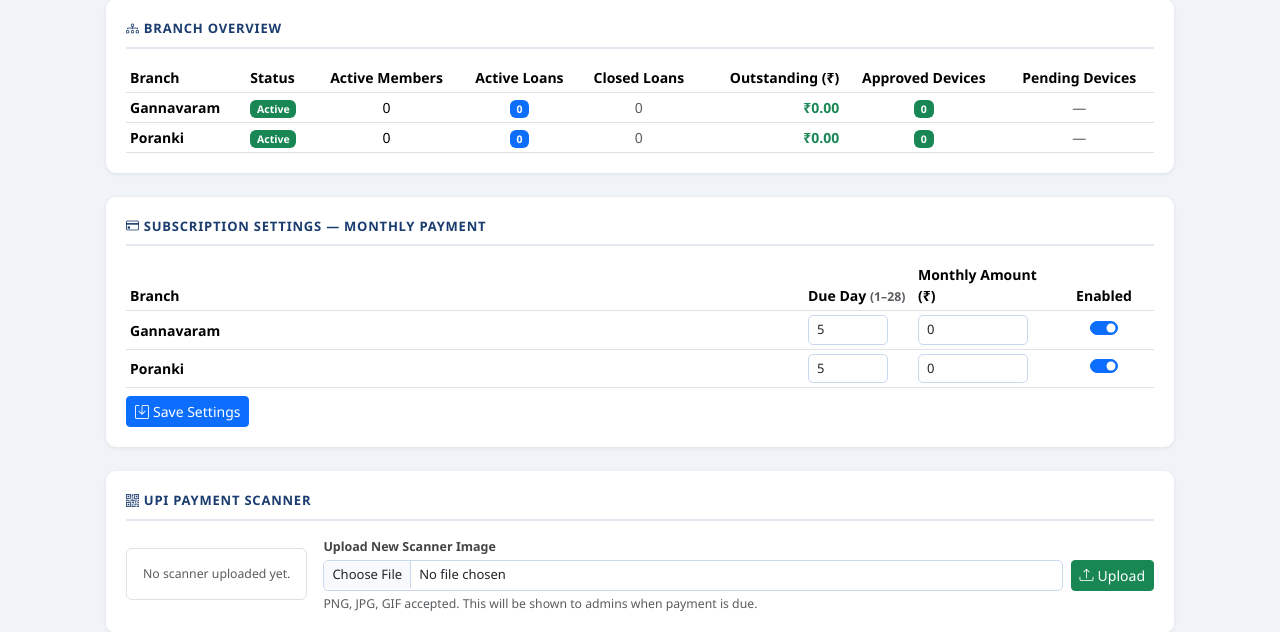
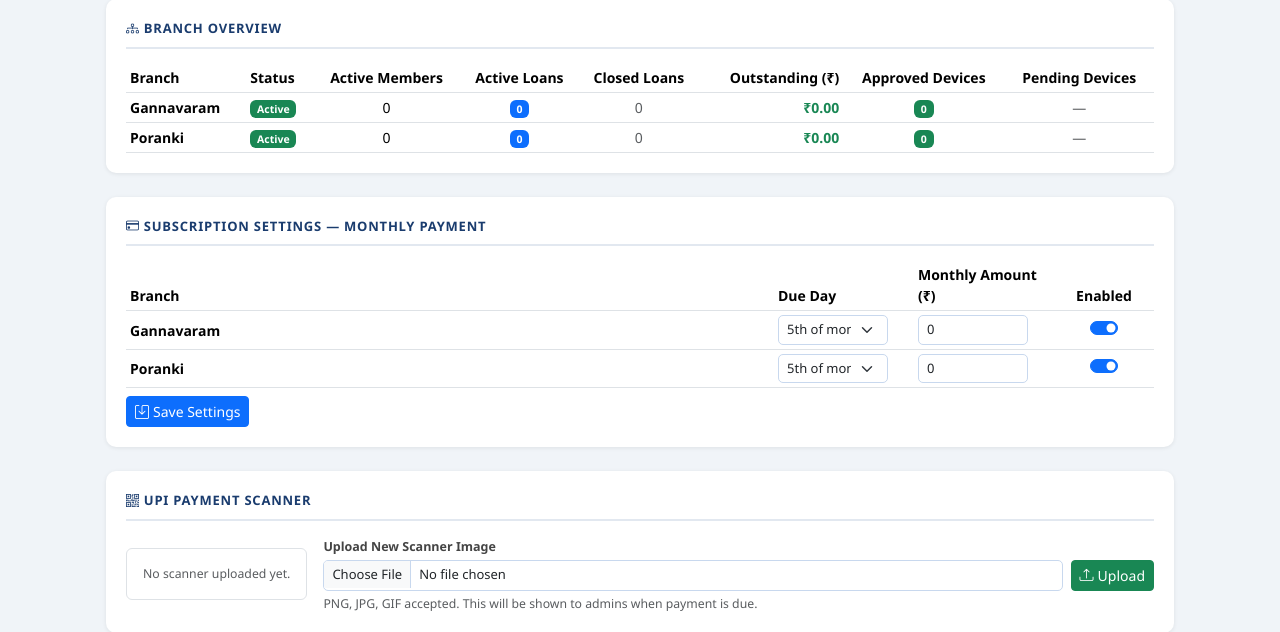
Before and after one commit to NikhithaGottipati06/Mythri-Associates-LMS, a Flask app: page /developer in a window 1280 px wide. Shown: the part 90-722 px from the top of the page. Run offline with Flask 3, Linux system fonts and the light colour scheme; the visitor is signed in with stand-in values (Sample User, id 1); data comes from the database, SQL or seed files in the repository; tables that the repository leaves empty hold one stand-in row (values such as "Sample post").

Commit message:
Change subscription due day from number input to dropdown selector

```diff
--- a/templates/developer.html
+++ b/templates/developer.html
@@ -124,7 +124,7 @@
           <thead style="background:#f1f5f9;">
             <tr>
               <th>Branch</th>
-              <th style="width:110px;">Due Day <small class="text-muted">(1–28)</small></th>
+              <th style="width:140px;">Due Day</th>
               <th style="width:140px;">Monthly Amount (₹)</th>
               <th style="width:100px;" class="text-center">Enabled</th>
             </tr>
@@ -135,8 +135,13 @@
             <tr>
               <td><strong>{{ b.name }}</strong></td>
               <td>
-                <input type="number" name="due_day_{{ b.id }}" class="form-control form-control-sm"
-                       min="1" max="28" value="{{ sub.due_day if sub else 5 }}" style="width:80px;">
+                <select name="due_day_{{ b.id }}" class="form-select form-select-sm" style="width:110px;">
+                  {% for d in range(1, 29) %}
+                  <option value="{{ d }}" {% if (sub and sub.due_day == d) or (not sub and d == 5) %}selected{% endif %}>
+                    {{ d }}{% if d == 1 %}st{% elif d == 2 %}nd{% elif d == 3 %}rd{% else %}th{% endif %} of month
+                  </option>
+                  {% endfor %}
+                </select>
               </td>
               <td>
                 <input type="number" name="amount_{{ b.id }}" class="form-control form-control-sm"
```
